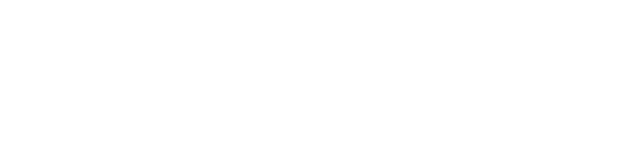
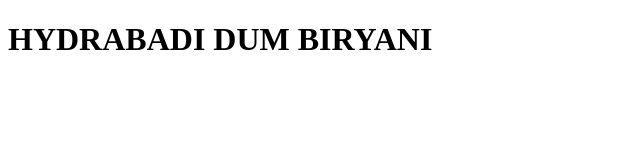
Before and after one commit to shap2001/odin-recipes, a plain HTML site: page recipes/hydrabaddumbiryani.html in a window 1280 px wide. Shown: the whole page, without its empty margins (0-640 px from the left). Drawn offline with Linux system fonts and the light colour scheme.

Commit message:
[ftr-3] Add the h1 elements in body element
Added the h1 tags with the respective recipe name in body element
of respective html files

```diff
--- a/recipes/hydrabaddumbiryani.html
+++ b/recipes/hydrabaddumbiryani.html
@@ -6,6 +6,6 @@
     <title>Document</title>
 </head>
 <body>
-
+    <h1>HYDRABADI DUM BIRYANI</h1>
 </body>
 </html>
```
Also changed, not shown: recipes/gulabjamun.html (+1 -1 lines).
